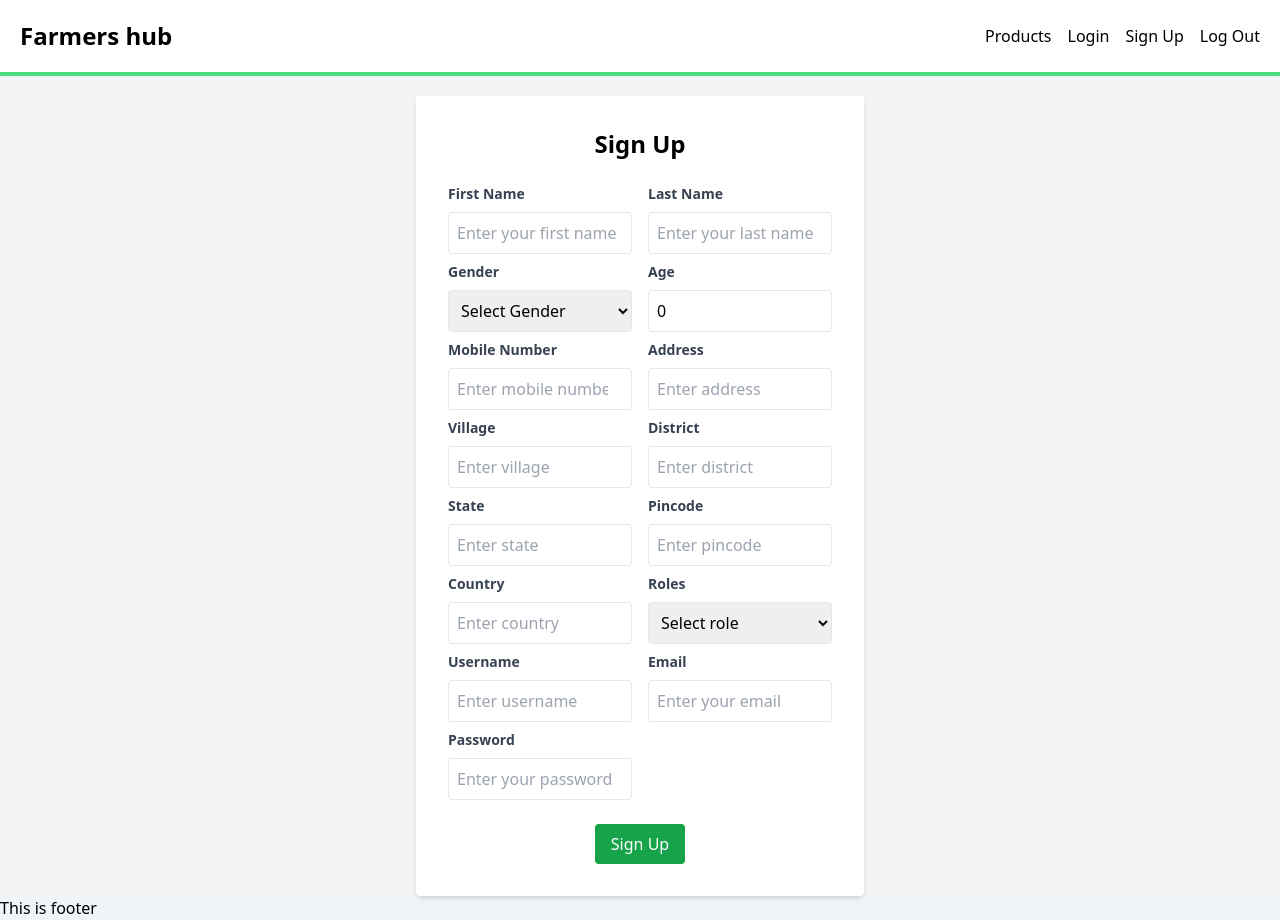
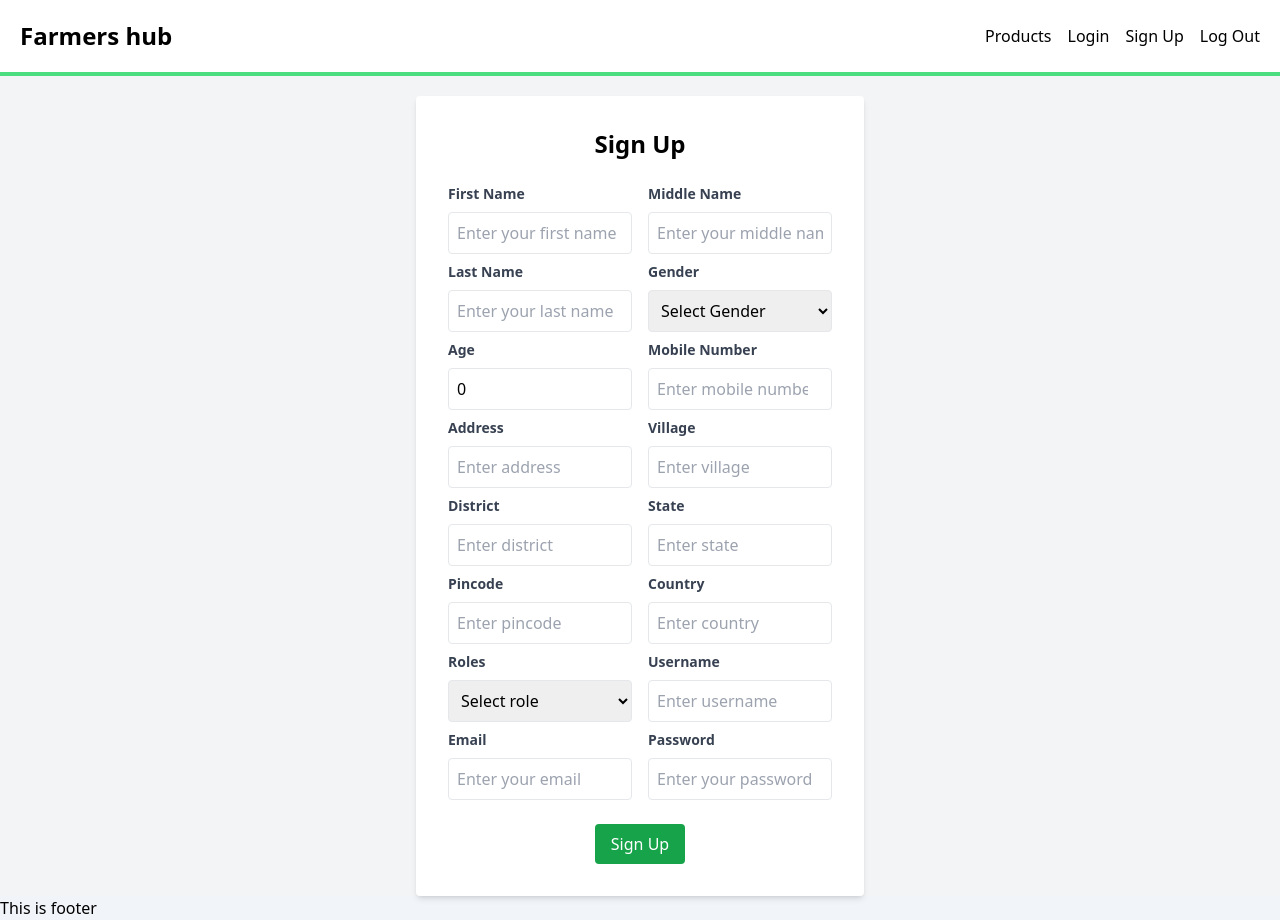
Before and after one commit to TitanHackx-2024/devDynamos, a React (Create React App) app in the folder frontend/farmershub/: page /signup in a window 1280 px wide. Built offline with nearby package versions, Linux system fonts and the light colour scheme.

Commit message:
Sign up updated

```diff
--- a/frontend/farmershub/src/components/Signup.js
+++ b/frontend/farmershub/src/components/Signup.js
@@ -13,7 +13,7 @@ function Login() {
   const [gender, setGender] = useState("");
   const [age, setAge] = useState(0);
   const [country, setCountry] = useState("");
-  const [emailid, setEmail] = useState("");
+  const [emailid, setEmailId] = useState("");
   const [state, setState] = useState("");
   const [district, setDistrict] = useState("");
   const [village, setVillage] = useState("");
@@ -21,7 +21,7 @@ function Login() {
   const [pincode, setPincode] = useState("");
   const [mobileNumber, setMobileNumber] = useState("");
   const [userId, setUserId] = useState("");
-  const [passWord, setPassword] = useState("");
+  const [passWord, setpassWord] = useState("");
   const [roles, setRoles] = useState("");
 
   const navigate = useNavigate();
@@ -47,6 +47,8 @@ function Login() {
       userId,
     };
 
+    console.log(data);
+
     try {
       const response = await fetch(signUpUrl, {
         method: "POST",
@@ -57,8 +59,8 @@ function Login() {
       });
 
       if (response.ok) {
-        // const result = await response.json();
-        // console.log("Success:", result);
+        const result = await response.json();
+        console.log("Success:", result);
         navigate("/");
       } else {
         // console.error("Error:", response.statusText);
@@ -103,6 +105,24 @@ function Login() {
               required="true"
             />
           </div>
+
+          <div className="w-full sm:w-1/2 px-2  mb-2">
+            <CustomLabel
+              htmlFor="middleName"
+              className="block text-gray-700 text-sm font-bold mb-2"
+              text="Middle Name"
+            />
+
+            <CustomInput
+              type="text"
+              id="middleName"
+              value={middleName}
+              onChange={(e) => setMiddleName(e.target.value)}
+              placeholder="Enter your middle name"
+              required="false"
+            />
+          </div>
+
           <div className="w-full sm:w-1/2 px-2  mb-2">
             <CustomLabel
               htmlFor="lastName"
@@ -309,7 +329,7 @@ function Login() {
               type="email"
               id="email"
               value={emailid}
-              onChange={(e) => setEmail(e.target.value)}
+              onChange={(e) => setEmailId(e.target.value)}
               placeholder="Enter your email"
               required="true"
             />
@@ -325,7 +345,7 @@ function Login() {
               type="password"
               id="password"
               value={passWord}
-              onChange={(e) => setPassword(e.target.value)}
+              onChange={(e) => setpassWord(e.target.value)}
               placeholder="Enter your password"
               required="true"
             />
```
